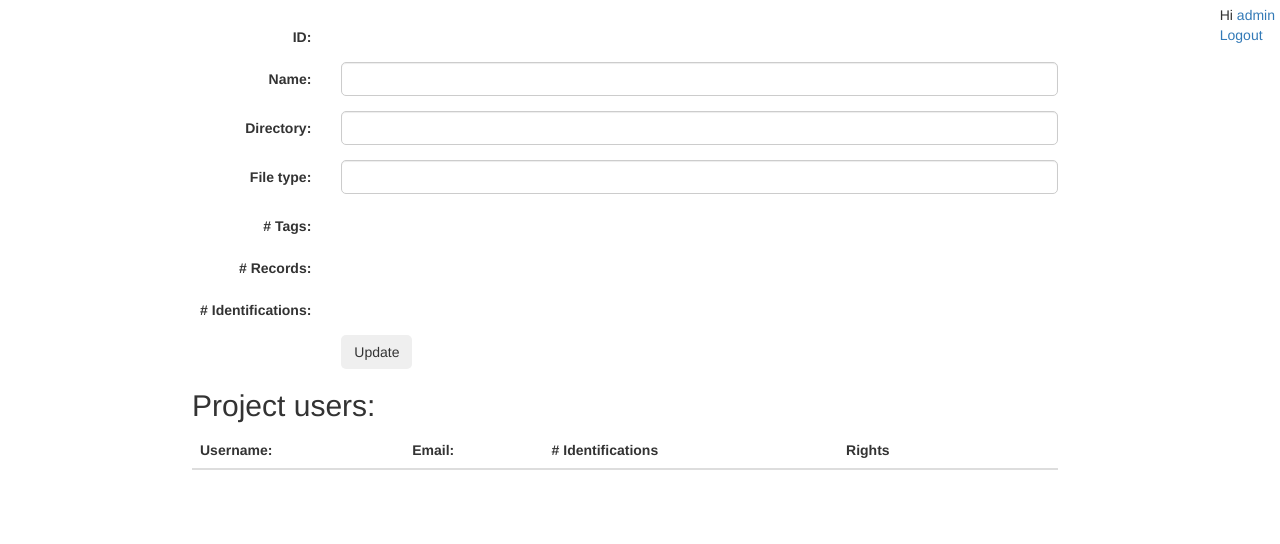
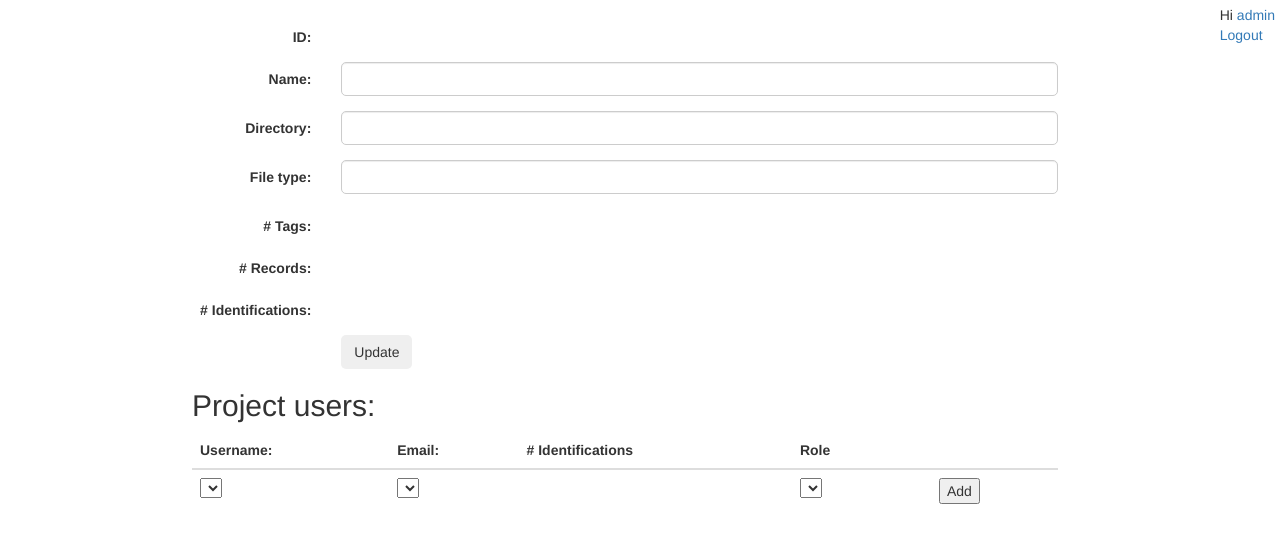
Before and after one commit to Hoffik/animal-recognition, a Django app: page /projects/5/ in a window 1280 px wide. Shown: the top 544 px of the page. Run offline with Django 3.2, Linux system fonts and the light colour scheme; a user stored in the database is signed in; data comes from the database, SQL or seed files in the repository; both versions use the stored data as it was after the commit; lists and menus that the app fills with data are empty; some libraries are stand-ins or nearby versions.

Commit message:
Added user right add

```diff
--- a/birds/serializers.py
+++ b/birds/serializers.py
@@ -16,16 +16,16 @@
         fields = ('id', 'name', 'prior', 'project', 'image', 'identifications')
 
 class RightSerializer(serializers.ModelSerializer):
-    project = serializers.ReadOnlyField(source='project.id')
-    user = serializers.ReadOnlyField(source='user.username')
+    # project = serializers.ReadOnlyField(source='project.id')
+    username = serializers.ReadOnlyField(source='user.username')
     email = serializers.ReadOnlyField(source='user.email')
     identification_count = serializers.SerializerMethodField()
-    role_name = serializers.CharField(source='get_role_display', required=False)
+    role_name = serializers.ReadOnlyField(source='get_role_display')
     # role_choices = serializers.SerializerMethodField()
 
     class Meta:
         model = Right
-        fields = ('id', 'user', 'email', 'project', 'identification_count', 'role', 'role_name')
+        fields = ('id', 'user', 'username', 'email', 'project', 'identification_count', 'role', 'role_name')
 
     def get_identifications(self, obj):
         identifications = Identification.objects.filter(user=obj.user, tag__project=obj.project)
@@ -37,12 +37,20 @@
     def get_role_choices(self, obj):
         return Right.ROLE_CHOICES
 
+class UserSerializer(serializers.ModelSerializer):
+    # identifications = IdentificationSerializer(many=True, read_only=True)
+
+    class Meta:
+        model = User
+        fields = ('id', 'username', 'email',)
+
 class ProjectSerializer(serializers.ModelSerializer):
     """Serializer to map the Project model instance for view."""
     file_type = serializers.CharField(source='get_file_type_display')
     rights = RightSerializer(many=True, read_only=True)
     role_names = serializers.SerializerMethodField()
-    role_choices = serializers.SerializerMethodField()
+    # role_choices = serializers.SerializerMethodField()
+    users_wo_rights = serializers.SerializerMethodField()
     tag_count = serializers.SerializerMethodField()
     record_count = serializers.SerializerMethodField()
     record_with_file_count = serializers.SerializerMethodField()
@@ -51,13 +59,17 @@
     class Meta:
         """Meta class to map Project serializer's fields with the model fields."""
         model = Project
-        fields = ('id', 'name', 'directory', 'file_type', 'rights', 'role_names', 'role_choices', 'tag_count', 'record_count', 'record_with_file_count', 'identification_count')
+        fields = ('id', 'name', 'directory', 'file_type', 'rights', 'role_names', 'users_wo_rights', 'tag_count', 'record_count', 'record_with_file_count', 'identification_count')
 
     def get_role_names(self, obj):
         return Right.ROLE_NAMES
 
     def get_role_choices(self, obj):
         return Right.ROLE_CHOICES
+
+    def get_users_wo_rights(self, obj):
+        users = User.objects.exclude(rights__in=obj.rights.all())
+        return UserSerializer(users, many=True).data
 
     def get_tag_count(self, obj):
         return Tag.objects.filter(project=obj).count()
@@ -74,11 +86,3 @@
 
     def get_identification_count(self, obj):
         return Identification.objects.filter(tag__in=obj.tags.all()).count()
-
-class UserSerializer(serializers.ModelSerializer):
-    identifications = IdentificationSerializer(many=True, read_only=True)
-    # identification_count = len(identifications)
-
-    class Meta:
-        model = User
-        fields = ('id', 'username', 'email', 'identifications', )
--- a/birds/static/animalsController.js
+++ b/birds/static/animalsController.js
@@ -50,20 +50,43 @@
     $scope.getProject = function(id) {
         $http.get('/rest_api/projects/' + id + '/').then(function(response) {
             $scope.project = response.data;
+            $scope.new_user_role = "layman";
         });
     };
 
     // updateProject(project)
 
 
-    // addRight(right)
-
+    $scope.addRight = function() {
+        $log.log("ADD - ID: " + $scope.new_user.id + " name: " + $scope.new_user.username + " " + $scope.new_user.email);
+        var data = $.param({
+            project: $scope.project.id,
+            user: $scope.new_user.id,
+            role: $scope.project.role_names.indexOf($scope.new_user_role),
+        });
+        var config = {
+            headers : {
+                'Content-Type': 'application/x-www-form-urlencoded;'
+            }
+        }
+        return $http.post('/rest_api/rights/', data, config).then(function(response) {
+            angular.extend( $scope.new_user, response);
+        }, function(response) {
+            $log.log("UserUtils create error " + response.status);
+            //handleErrors(response, status, errors);
+        }).then(function() {
+            $scope.getProject($scope.project.id);
+        });
+    };
 
     $scope.updateRight = function(right) {
-        // $log.log("ID: " + right.id + " role: " + right.role + " " + right.role_name);
+        $log.log("ID: " + right.id + " role: " + right.role + " user: " + right.user);
         right.role = $scope.project.role_names.indexOf(right.role_name);
+        $log.log("ID: " + right.id + " role: " + right.role + " " + right.role_name);
         var data = $.param({
-            "role": right.role,
+            project: $scope.project.id,
+            user: right.user,
+            role: right.role,
             // "role_name": right.role_name
         });
         var config = {
@@ -96,15 +119,5 @@
     //     $http.get(url + id + '/').then(function(response){response.data});
     // },
 
-    // del: function(url, obj) {
-    //     return $http.delete(url + obj.id + '/');
-    // }
 
-
-
-    // $scope.deleteMeal = function(meal) {
-    //     MealUtils.del('/meals/', meal).then(function() {
-    //         $scope.loadMeals();
-    //     });
-    // };
 });
--- a/birds/templates/project_detail.html
+++ b/birds/templates/project_detail.html
@@ -68,16 +68,27 @@
                 <th>Username:</th>
                 <th>Email:</th>
                 <th># Identifications</th>
-                <th>Rights</th>
+                <th>Role</th>
                 <th></th>
                 <th></th>
             </tr>
         </thead>
         <tbody>
+            <tr>
+                <form>
+                    {% csrf_token %}
+                    <td><select ng-model="new_user" ng-options="user_wo_rights.username for user_wo_rights in project.users_wo_rights"></select></td>
+                    <td><select ng-model="new_user" ng-options="user_wo_rights.email for user_wo_rights in project.users_wo_rights"></select></td>
+                    <td></td>
+                    <td><select ng-model="new_user_role" ng-options="role_name for role_name in project.role_names"></select></td>
+                    <td></td>
+                    <td><button ng-click="addRight()">Add</button></td>
+                </form>
+            </tr>
             <tr ng-repeat="right in project.rights | orderBy:['role','-name']">
                 <form>
                     {% csrf_token %}
-                    <td>[[ right.user ]]</td>
+                    <td>[[ right.username ]]</td>
                     <td>[[ right.email ]]</td>
                     <td>[[ right.identification_count ]]</td>
 
```
Also changed, not shown: db.sqlite3.
